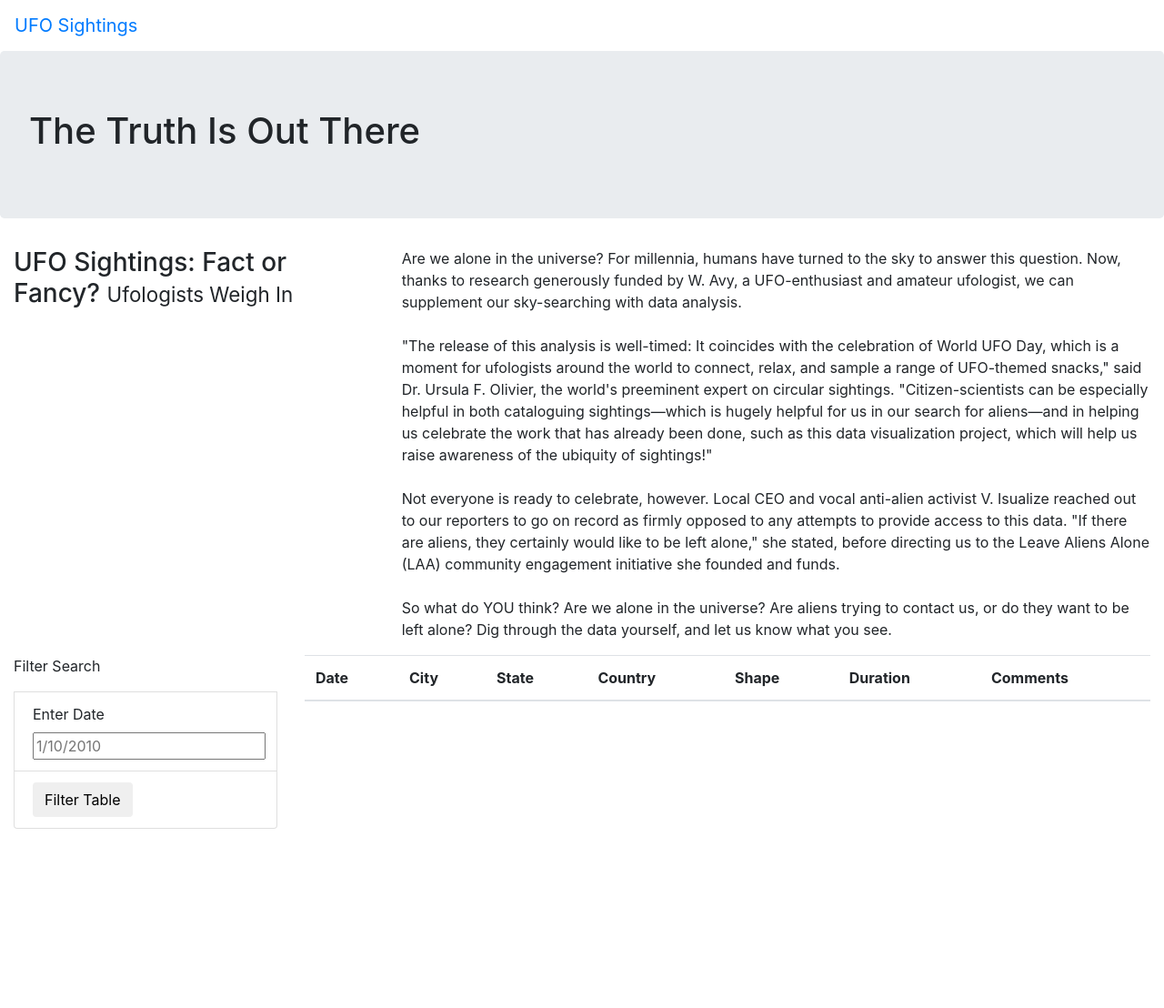
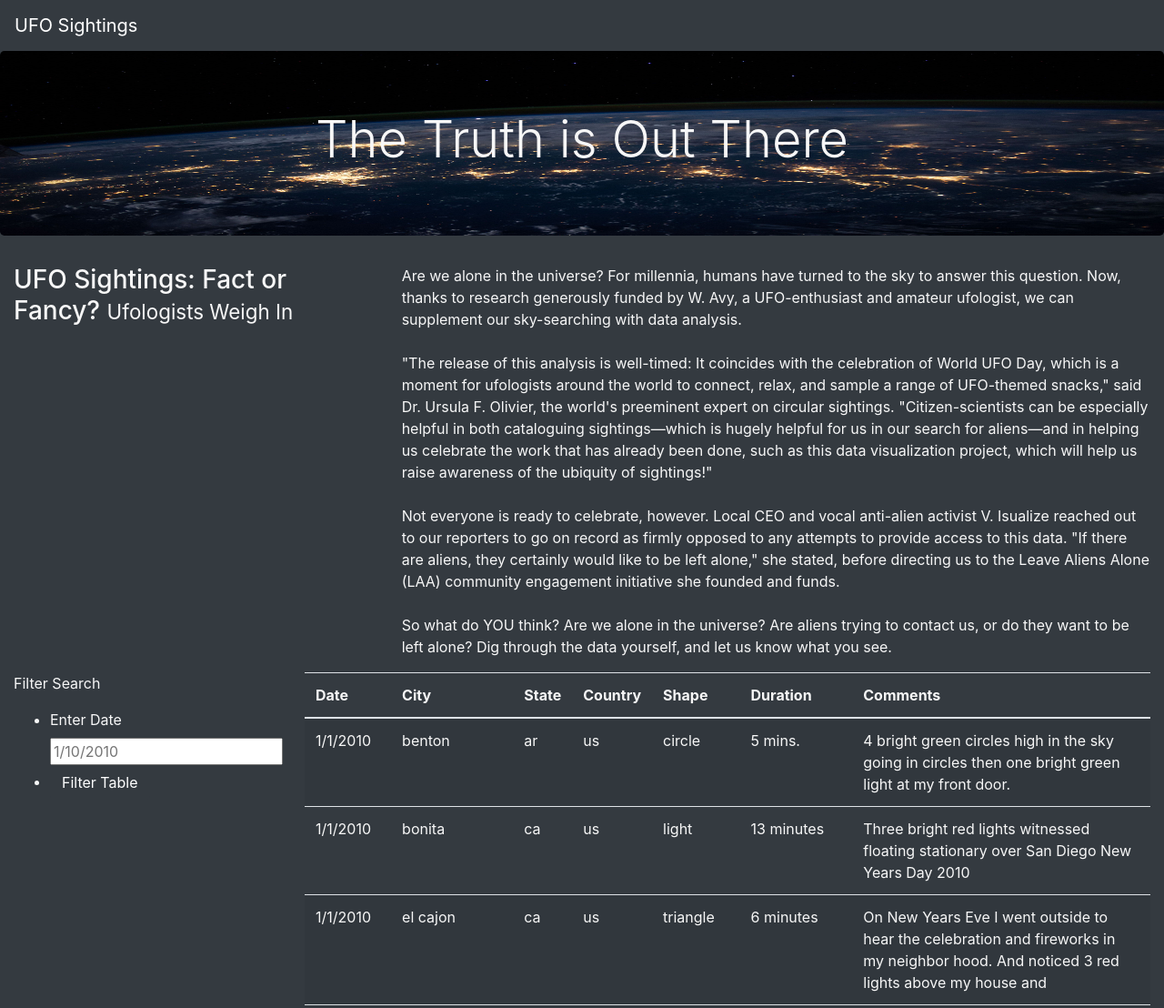
Before and after one commit to clminter/UFOs, a plain HTML site: page index.html in a window 1280 px wide. Shown: the top 1108 px of the page at 91% size. Before the commit the page ends 911 px from the top, so only its background shows below. Drawn offline with nearby package versions, Linux system fonts and the light colour scheme.

Commit message:
Final Module index and css files

```diff
--- a/index.html
+++ b/index.html
@@ -13,16 +13,16 @@
     />
     <link rel="stylesheet" href="static/css/style.css">
 </head>
-<body>
+<body class="bg-dark">
     <div class="wrapper">
-        <nav class="navbar navbar-expand-lg">
+        <nav class="navbar navbar-dark bg-dark navbar-expand-lg">
             <a class="navbar-brand" href="index.html">UFO Sightings</a>
 
         </nav>
 
     </div>
     <div class="jumbotron">
-        <h1>The Truth Is Out There</h1>
+        <h1 class="display-4">The Truth is Out There</h1>
     </div>
     <div class="container-fluid">
         <div class="row">
@@ -44,24 +44,20 @@
     <div class="container-fluid">
         <div class="row">
           <div class="col-md-3">
-            <form>
+            <form class="bg-dark">
                 <p>Filter Search</p>
+                <ul class="bg-dark">
+                  <li class="bg-dark">
+                    <label for="date">Enter Date</label>
+                    <input type="text" placeholder="1/10/2010" id="datetime" />
+                  </li>
+                  <li class="bg-dark">
+                     <button id="filter-btn" type="button" class="btn btn-dark">
+                       Filter Table
+                     </button>
+                  </li>
+                </ul>
             </form>
-            <ul class="list-group"></ul>
-
-
-
-            <li class="list-group-item">
-                <label for="date">Enter Date</label>
-                <input type="text" placeholder="1/10/2010" id="datetime" />
-
-            </li>
-            <li class="list-group-item">
-                <button id="filter-btn" type="button" class="btn btn-default">Filter Table</button>
-
-
-            </li>
-
           </div>
           <div class="col-md-9">
             <table class="table table-striped">
@@ -83,6 +79,10 @@
           </div>
         </div>
       </div>
+      <script src="https://cdnjs.cloudflare.com/ajax/libs/d3/4.11.0/d3.js"></script>
+      <script src="static/js/data.js"></script>
+      <script src="static/js/app.js"></script>
+
 
 
 </body>
--- a/static/css/style.css
+++ b/static/css/style.css
@@ -0,0 +1,9 @@
+body {
+
+    color: #f7f7f7;
+}
+.jumbotron {
+    background-image: url("../images/nasa.jpg");
+    background-size: 100% 100%;
+    text-align: center;
+}
```
